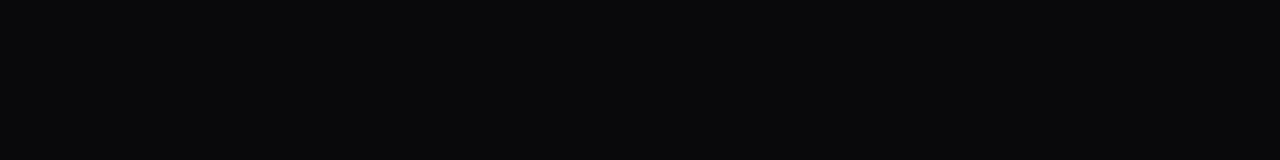
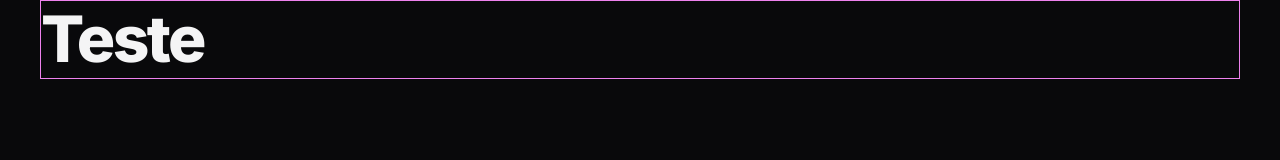
Before and after one commit to ademirsandrini/zingen, a plain HTML site: page index.html in a window 1280 px wide. Drawn offline with Linux system fonts and the light colour scheme.

Commit message:
Adicionando classes utilitárias parte 1

```diff
--- a/index.html
+++ b/index.html
@@ -13,6 +13,10 @@
     <link href="https://fonts.googleapis.com/css2?family=Inter:ital,opsz,wght@0,14..32,100..900;1,14..32,100..900&display=swap" rel="stylesheet">
 </head>
 <body>
-
+    <header>
+        <div class="container">
+            <h1>Teste</h1>
+        </div>
+    </header>
 </body>
 </html>
--- a/styles/global.css
+++ b/styles/global.css
@@ -21,6 +21,9 @@
     --brand-color-primary: #F7B733;
     --brand-color-secondary: #FC4A1A;
 
+    --max-width: 1200px;
+    --px-lg: 1.5rem;
+
     --ff-sans: 'Inter', sans-serif;
     --fw-base: 400;
     --fw-md: 500;
@@ -31,6 +34,7 @@
     --fs-lg: 1.25rem;
     --fs-xl: 1.5rem;
     --fs-2xl: 2.5rem;
+
 }
 
 html {
@@ -80,5 +84,7 @@ ul [role="list"] {
         --fs-lg: 2rem;
         --fs-xl: 3rem;
         --fs-2xl: 4rem;
+
+        --pxlg: 2rem;
     }
 }
--- a/styles/index.css
+++ b/styles/index.css
@@ -1 +1,2 @@
 @import url(global.css);
+@import url(utility.css);
--- /dev/null
+++ b/styles/utility.css
@@ -0,0 +1,12 @@
+.container {
+    max-width: 375px;
+    width: min(var(--max-width), 100% - var(--px-lg) * 2);
+    margin-inline: auto;
+    border: solid 1px violet;
+}
+
+@media (min-width: 80em) {
+    .container {
+        max-width: 80em;
+    }
+}
```
